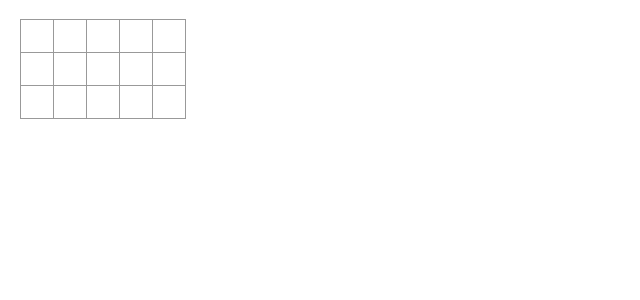
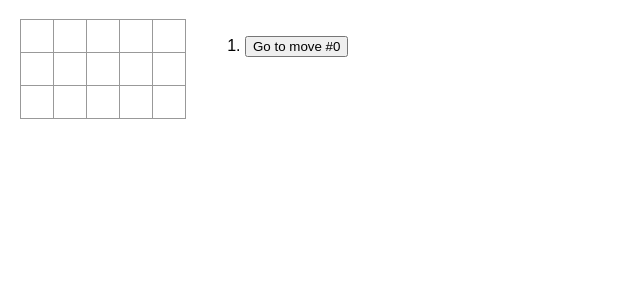
Before and after one commit to weworku/react-tutorial, a React (Vite) app in the folder tutorial-tic-tac-toe/: page / in a window 1280 px wide. Shown: the top 300 px of the page, without its empty margins (0-640 px from the left). Built offline with nearby package versions, Linux system fonts and the light colour scheme.

Commit message:
Add move click handling to game info

```diff
--- a/tutorial-tic-tac-toe/src/App.tsx
+++ b/tutorial-tic-tac-toe/src/App.tsx
@@ -87,6 +87,10 @@ const App = () => {
     setXIsNext(!xIsNext);
   }
 
+  function handleMoveClick(move: number) {
+    // Logic for handling move click
+  }
+
   return (
     <div className="game">
       <div className="game-board">
@@ -94,7 +98,13 @@ const App = () => {
         <Board numCols={x} numRows={y} xIsNext={xIsNext} squares={currentSquares} onPlay={handlePlay} />
       </div>
       <div className="game-info">
-        <ol>{/*TODO*/}</ol>
+        <ol>
+          {history.map((_, move) => (
+            <li key={move}>
+              <button onClick={() => handleMoveClick(move)}>Go to move #{move}</button>
+            </li>
+          ))}
+        </ol>
       </div>
     </div>
   );
```
